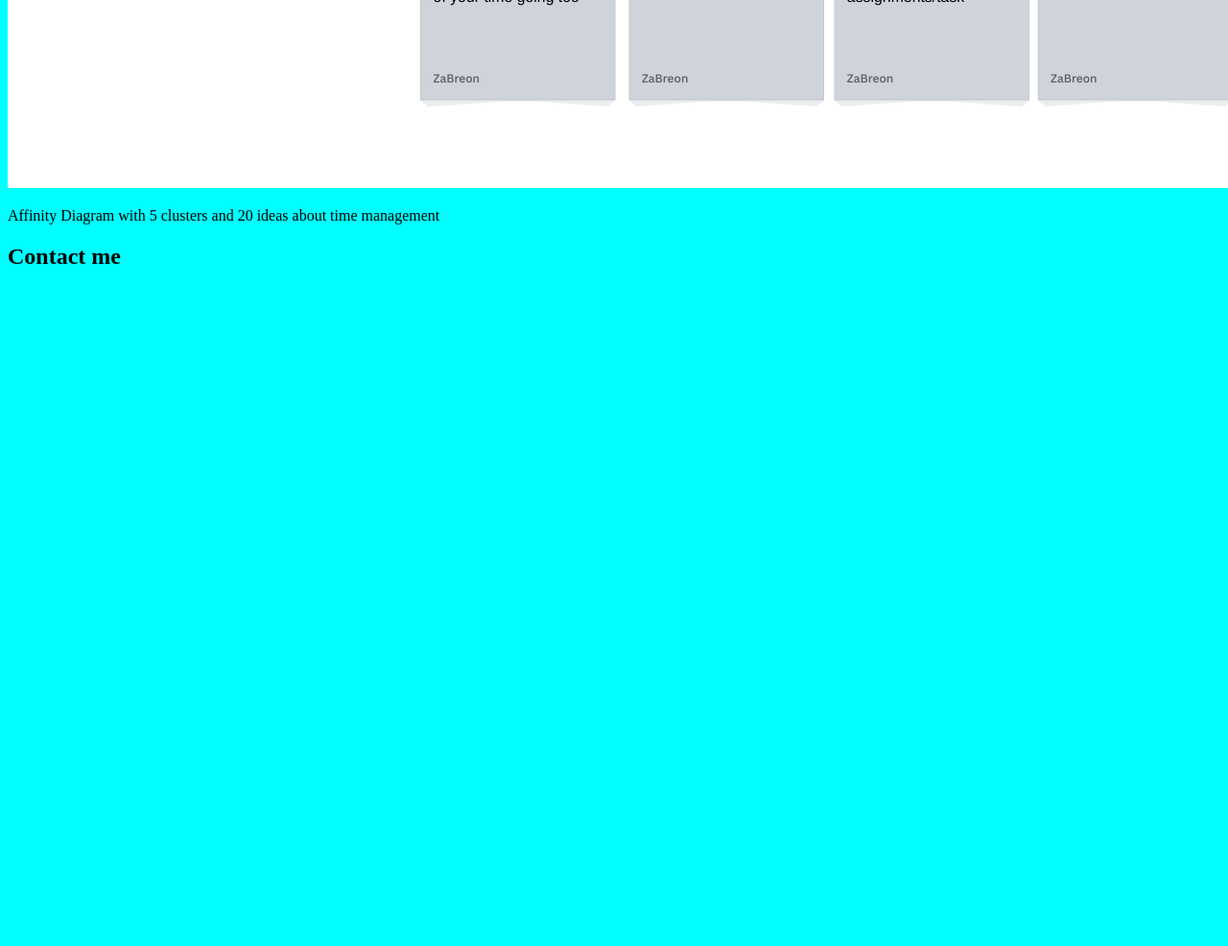
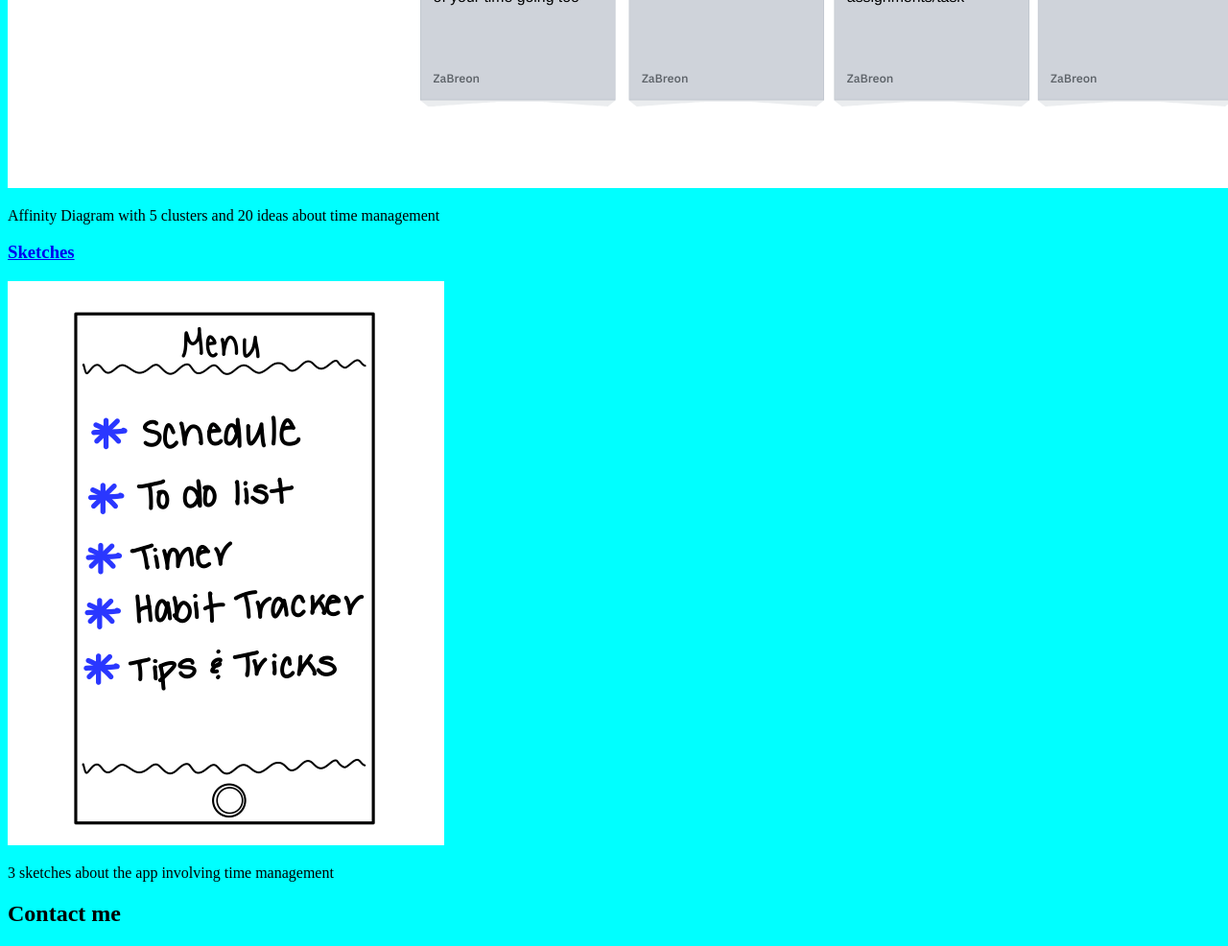
Before and after one commit to Zabreon3/ZaBreon3.github.io, a plain HTML site: page index.html in a window 1280 px wide. Shown: the part 1481-2467 px from the top of the page at 96% size. Before the commit the page ends 1781 px from the top, so only its background shows below. Drawn offline with Linux system fonts and the light colour scheme.

Commit message:
index.html

```diff
--- a/index.html
+++ b/index.html
@@ -26,7 +26,7 @@
     </a>
     <p>Many college students face challenges managing their time efficiently which leads to an increased stress level and lower academic performance.</p>
     </section>
-  <!--Affinity Diagram Assignment -->
+<!--Affinity Diagram Assignment -->
 <section class="project">
     <a href="files/affinity.pdf">
         <h3>Affinity Diagram</h3>
@@ -38,7 +38,24 @@
     Affinity Diagram with 5 clusters and 20 ideas about time management
     </p>
     </section>
+
+<!--Sketches Assignment-->
+<section class="project">
+    <a href="files/Sketches Pdf .pdf">
+        <h3>Sketches</h3>
+    </a>
+    <a href="files/Sketches Pdf .pdf">
+        <img src="images/Sketches png .png">
+    </a>
+    <p>
+    3 sketches about the app involving time management
+    </p>
+    </section>
+
+
 </div>
+
+
 <h2>Contact me</h2>
 <div class="contact"></div>
 </body>
```
